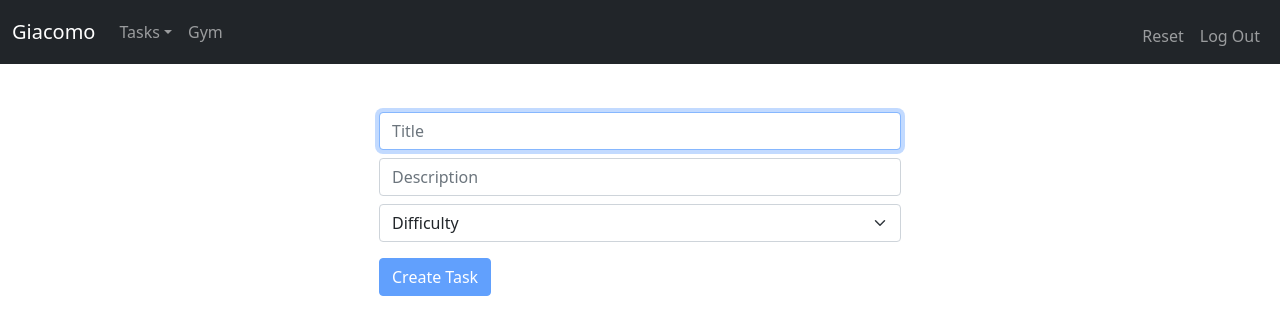
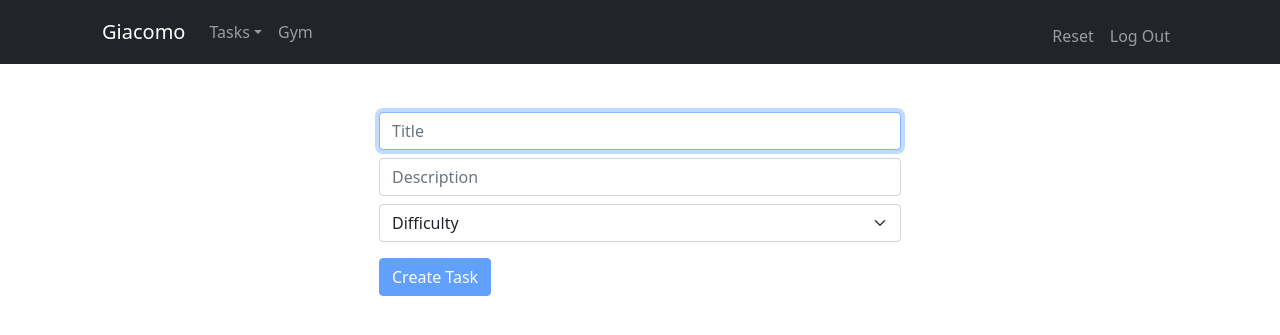
Before and after one commit to gianmillare/Giacomo_Tasks, a Flask app: page /create in a window 1280 px wide. Shown: the top 335 px of the page. Run offline with Flask 2, Linux system fonts and the light colour scheme; the visitor is signed in with stand-in values (Sample User, id 1).

Commit message:
fixed and centered the navbar items to be in line with homepage

```diff
--- a/static/styles.css
+++ b/static/styles.css
@@ -5,3 +5,10 @@ h1 {
 input[type=checkbox]:checked + .task_row{
   text-decoration: line-through;
 }
+
+@media screen and (min-width:768px){
+  .navbar {
+    padding-left:90px;
+    padding-right:90px;
+  }
+}
```
Also changed, not shown: templates/layout.html (indentation only), 2 other files.
